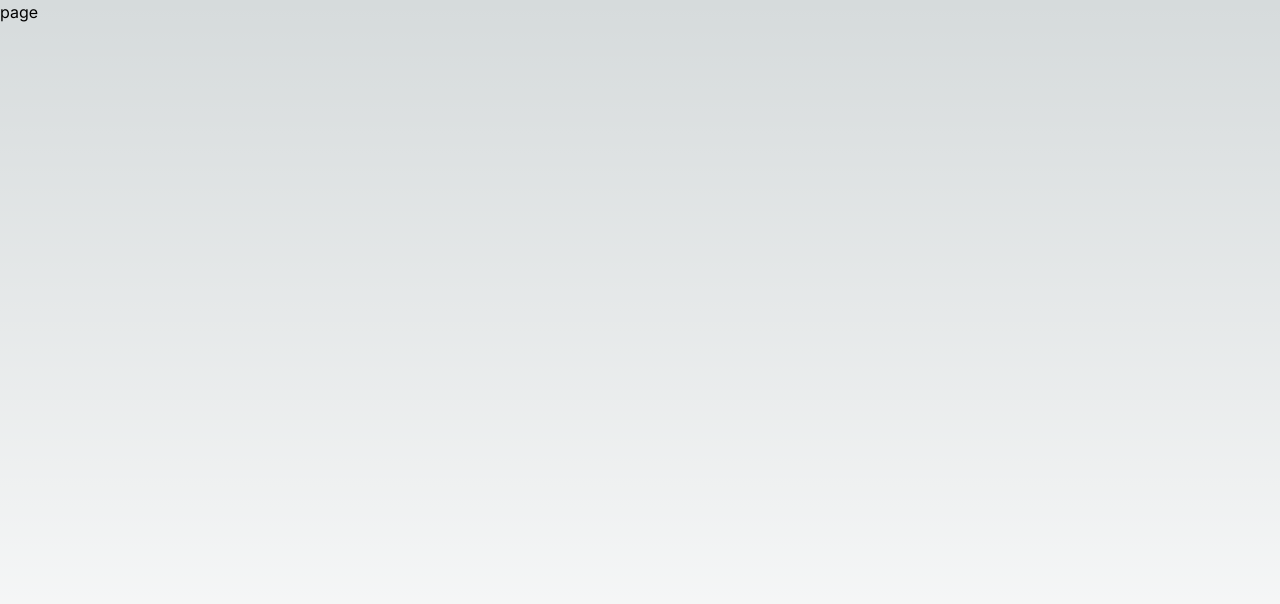
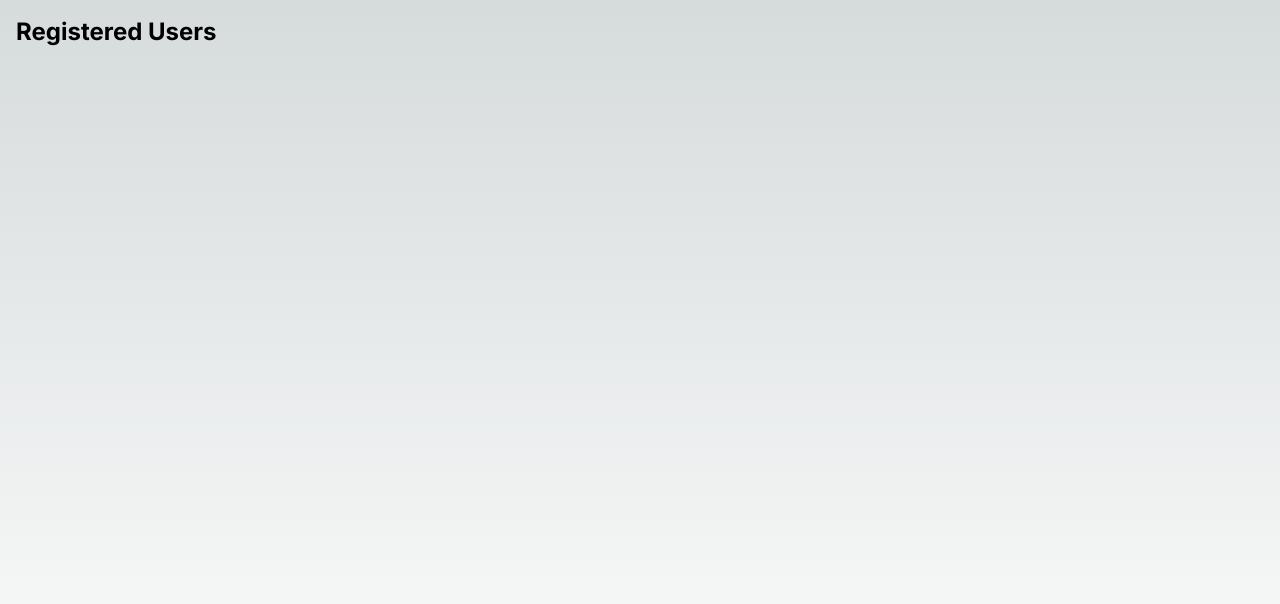
Before and after one commit to wanigarathnekaa/gp_front_end, a Next.js app: page /dashboard/users in a window 1280 px wide. Shown: the top 604 px of the page. Built offline with nearby package versions, Linux system fonts and the light colour scheme.

Commit message:
users page

```diff
--- a/app/dashboard/users/page.tsx
+++ b/app/dashboard/users/page.tsx
@@ -1,8 +1,14 @@
 import React from 'react'
+import { Title } from   '@/components';
 
 const users = () => {
   return (
-    <div>page</div>
+    <div className='p-4'>
+        <Title
+          text='Registered Users'
+        />
+
+    </div>
   )
 }
 
--- /dev/null
+++ b/components/Title.tsx
@@ -0,0 +1,13 @@
+import React from 'react'
+
+interface TitleProps {
+    text: string;
+}
+
+const Title = ({ text} : TitleProps) => {
+  return (
+    <h1 className='text-2xl font-bold mb-4'>{text}</h1>
+  )
+}
+
+export default Title
--- a/components/index.ts
+++ b/components/index.ts
@@ -13,4 +13,6 @@
   Card,
   Calendar,
   TaskList,
+  Title,
+  Table,
 }
```
